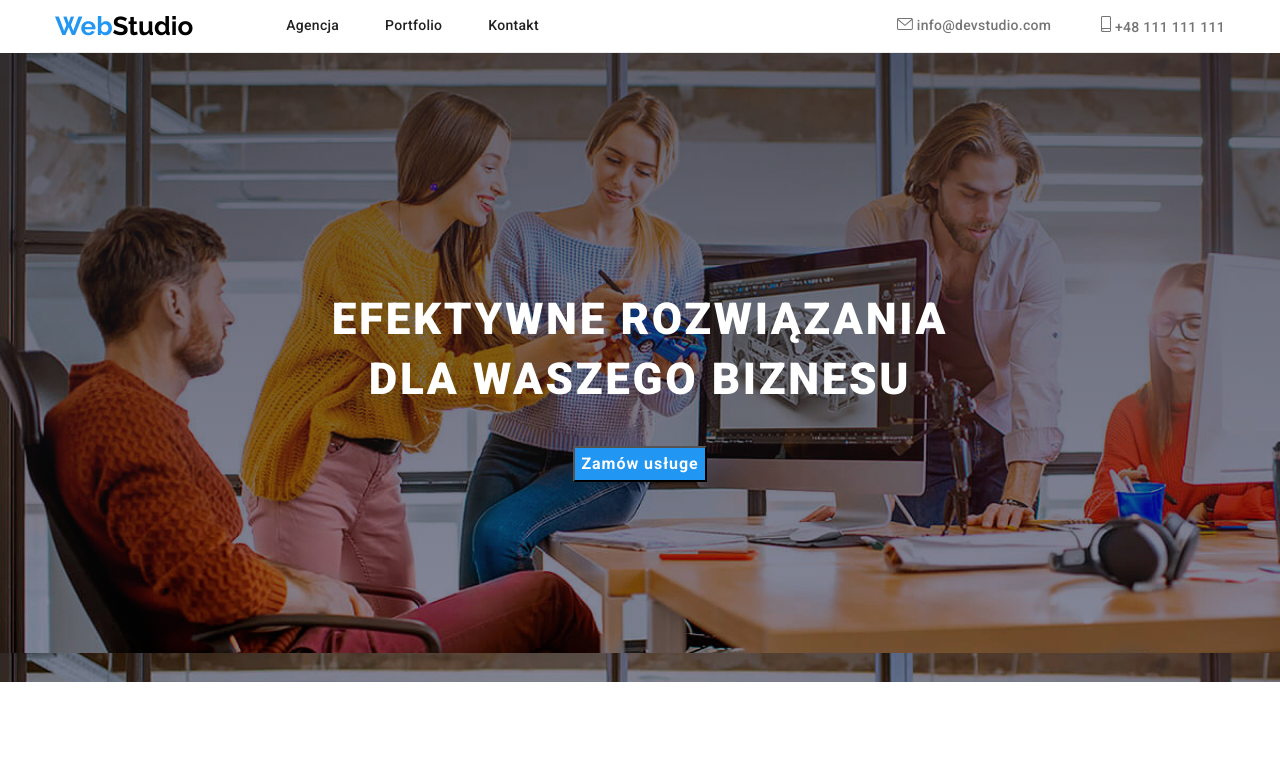
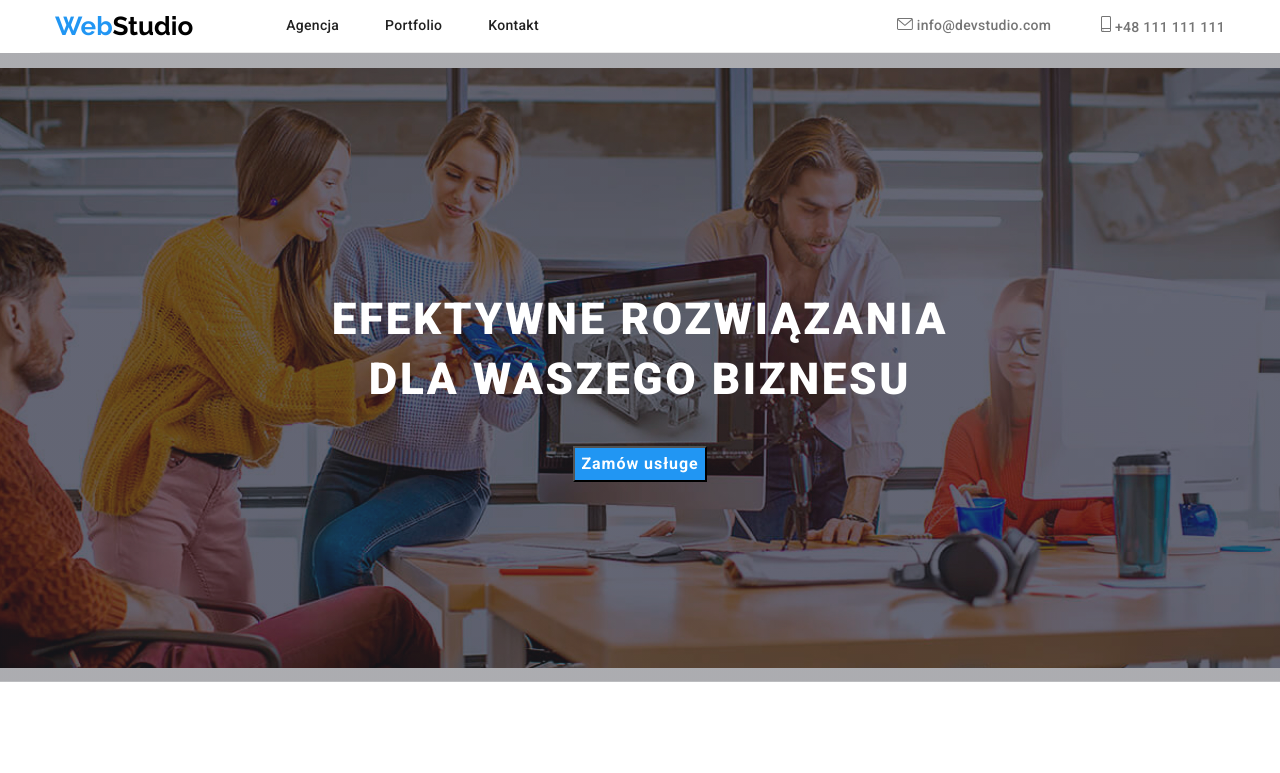
Before and after one commit to DamianIwan/goit-markup-hw-04, a plain HTML site: page index.html in a window 1280 px wide. Shown: the top 773 px of the page. Drawn offline with nearby package versions, Linux system fonts and the light colour scheme.

Commit message:
update to h1-background-section

```diff
--- a/css/styles.css
+++ b/css/styles.css
@@ -335,8 +335,10 @@ color: #757575;
       }
 
       .h1-background-section{
-        background: linear-gradient(to top, transparent, rgba(47, 48, 58, 0.4)),
+        background: linear-gradient(to top,rgba(47, 48, 58, 0.4), rgba(47, 48, 58, 0.4)),
         url("../images/tło-h1.jpg");
+        background-repeat: no-repeat;
+        background-position: center;
 
 
 
```
